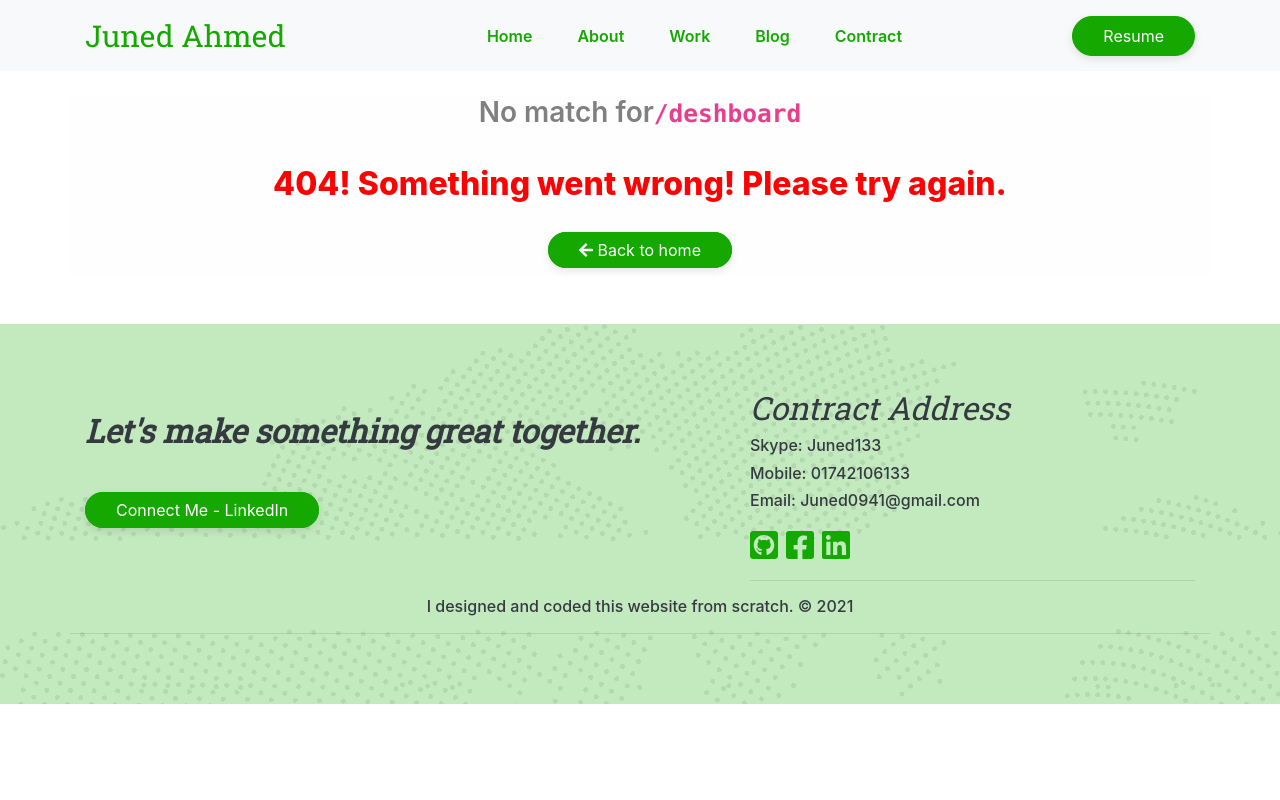
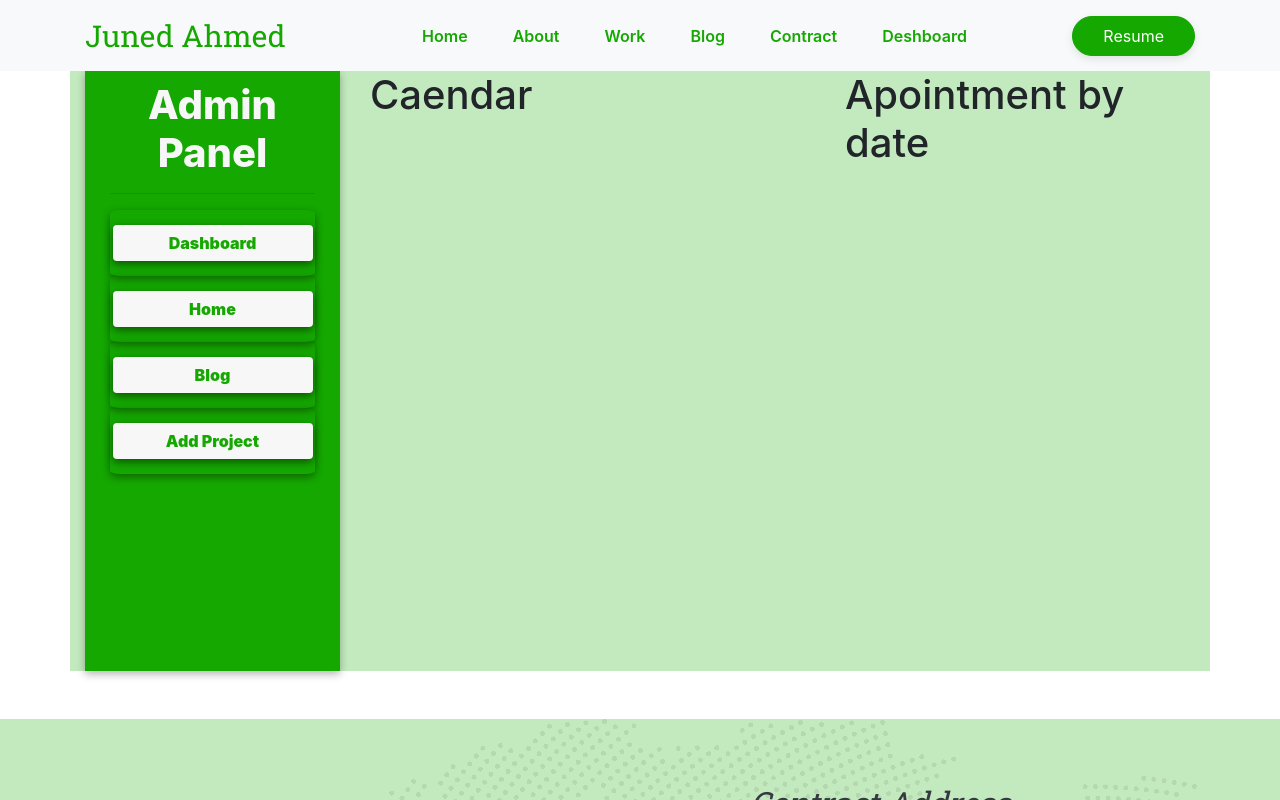
Before and after one commit to miahjuned/my-portfolio, a React (Create React App) app: page /deshboard in a window 1280 px wide. Shown: the top 800 px of the page. Built offline with nearby package versions, Linux system fonts and the light colour scheme.

Commit message:
added admin paneld

```diff
--- a/src/App.js
+++ b/src/App.js
@@ -13,6 +13,10 @@ import Work from './Component/Home/Work/Work';
 import Contract from './Component/Contract/Contract';
 import NoMatch from './Component/404/noMatch';
 import SmoothScroll from './Component/Home/SmoothScroll/SmoothScroll';
+import Deshboard from './Component/Home/Deshboard/Deshboard/Deshboard';
+import Sidebar_home from './Component/Home/Deshboard/ApointmentByDate/Sidebar_page/Sidebar_home';
+import SidebarBlog from './Component/Home/Deshboard/ApointmentByDate/Sidebar_page/SidebarBlog';
+import Sidebarproject from './Component/Home/Deshboard/ApointmentByDate/Sidebar_page/Sidebarproject';
 
 function App() {
   return (
@@ -36,12 +40,28 @@ function App() {
           <Work></Work>
         </Route>
 
+        <Route path="/sidebarhome">
+          <Sidebar_home></Sidebar_home>
+        </Route>
+
+        <Route path="/sidebarblog">
+          <SidebarBlog></SidebarBlog>
+        </Route>
+
+        <Route path="/sidebarproject">
+          <Sidebarproject></Sidebarproject>
+        </Route>
+
         <Route path="/about">
           <About/>
         </Route>
 
         <Route path="/contract">
           <Contract></Contract>
+        </Route>
+
+        <Route path="/deshboard">
+         <Deshboard></Deshboard>
         </Route>
 
         <Route path="*">
--- /dev/null
+++ b/src/Component/Home/Deshboard/ApointmentByDate/ApointmentByDate.js
@@ -0,0 +1,12 @@
+import React from 'react';
+import Blog from '../../Blog/Blog';
+
+const ApointmentByDate = () => {
+    return (
+        <div>
+            <h1>Apointment by date</h1>
+        </div>
+    );
+};
+
+export default ApointmentByDate;
--- /dev/null
+++ b/src/Component/Home/Deshboard/ApointmentByDate/Sidebar_page/SidebarBlog.js
@@ -0,0 +1,23 @@
+import React from 'react';
+import { Col, Container, Row } from 'react-bootstrap';
+import Blog from '../../../Blog/Blog';
+import Sidebar from '../../Sidebar/Sidebar';
+
+const SidebarBlog = () => {
+    return (
+        <Container >
+            <Row>
+                <Col md={3}>
+                    <div className="">
+                        <Sidebar></Sidebar>
+                    </div>
+                </Col>
+                <Col md={9}>
+                    <Blog></Blog>
+                </Col>
+            </Row>
+        </Container>
+    );
+};
+
+export default SidebarBlog;
--- /dev/null
+++ b/src/Component/Home/Deshboard/ApointmentByDate/Sidebar_page/Sidebar_home.js
@@ -0,0 +1,23 @@
+import React from 'react';
+import { Col, Container, Row } from 'react-bootstrap';
+import Home from '../../../Home/Home';
+import Sidebar from '../../Sidebar/Sidebar';
+
+const Sidebar_home = () => {
+    return (
+        <Container>
+            <Row>
+                <Col md={3}>
+                    <div className="">
+                        <Sidebar></Sidebar>
+                    </div>
+                </Col>
+                <Col md={9}>
+                    <Home></Home>
+                </Col>
+            </Row>
+        </Container>
+    );
+};
+
+export default Sidebar_home;
--- /dev/null
+++ b/src/Component/Home/Deshboard/ApointmentByDate/Sidebar_page/Sidebarproject.js
@@ -0,0 +1,23 @@
+import React from 'react';
+import { Col, Container, Row } from 'react-bootstrap';
+import Work from '../../../Work/Work';
+import Sidebar from '../../Sidebar/Sidebar';
+
+const sidebarproject = () => {
+    return (
+        <Container>
+            <Row>
+                <Col md={3}>
+                    <div className="">
+                        <Sidebar></Sidebar>
+                    </div>
+                </Col>
+                <Col md={9}>
+                    <Work></Work>
+                </Col>
+            </Row>
+        </Container>
+    );
+};
+
+export default sidebarproject;
--- /dev/null
+++ b/src/Component/Home/Deshboard/Deshboard/Deshboard.css
@@ -0,0 +1,4 @@
+.dashboard{
+    background-color: #14a80041;
+    height: 100%;
+}
--- /dev/null
+++ b/src/Component/Home/Deshboard/Deshboard/Deshboard.js
@@ -0,0 +1,31 @@
+import React from 'react';
+import { Col, Container, Row } from 'react-bootstrap';
+import ApointmentByDate from '../ApointmentByDate/ApointmentByDate';
+import Sidebar from '../Sidebar/Sidebar';
+import './Deshboard.css';
+const Deshboard = () => {
+    return (
+        <Container>
+            <Row className="dashboard">
+                <Col md={3}>
+                    <div  >
+                        <Sidebar></Sidebar>
+                    </div>
+                </Col>
+                <Col md={5} >
+                    <div className="" >
+                        <h1>Caendar</h1>
+                    </div>
+                </Col>
+                <Col  md={4} >
+                    <div className="" >
+                        <ApointmentByDate></ApointmentByDate>
+                    </div>
+                </Col>
+
+            </Row>
+        </Container>
+    );
+};
+
+export default Deshboard;
--- /dev/null
+++ b/src/Component/Home/Deshboard/Sidebar/Sidebar.css
@@ -0,0 +1,44 @@
+.sidebar-container{
+    box-shadow: 0px 3px 8px 0px rgba(0, 0, 0, 0.3);
+    background-color: #14a800;
+    height: 600px;
+    /* width: 40px; */
+    overflow: scroll;
+    text-align: center;
+}
+.sidebar{
+    padding: 10px;
+    margin-bottom: 10px;
+
+}
+.sidebar h1{
+    color: #f7f7f7;
+    font-weight: 800;
+}
+
+.sidebar .navLink li {
+    list-style: none;
+    border-radius: 5%;
+    box-shadow: 0px 3px 8px 0px rgba(0, 0, 0, 0.4);
+}
+.sidebar .navLink li .btn {
+    width: 200px !important;
+    margin: 15px 0;
+    border: none;
+    background-color: #f7f7f7 !important;
+    box-shadow: 0px 3px 8px 0px rgba(0, 0, 0, 0.5);
+}
+
+.sidebar .navLink li:hover .btn:hover {
+    box-shadow: 0px 20px 10px 0px #14a800;
+}
+
+
+.sidebar .navLink li .btn a {
+    text-decoration: none;
+    color: #14a800 !important;
+    font-weight: 900;
+    padding: 0 40px;
+
+
+}
--- /dev/null
+++ b/src/Component/Home/Deshboard/Sidebar/Sidebar.js
@@ -0,0 +1,31 @@
+import React from 'react';
+import { Button, Container } from 'react-bootstrap';
+import { Link } from 'react-router-dom';
+import './Sidebar.css';
+
+const Sidebar = () => {
+    return (
+        <Container className="sidebar-container" >
+            <div className="sidebar">
+                <h1>Admin Panel</h1>
+                <hr />
+                <ul className="navLink">
+                    <li>
+                        <Button><Link to="/deshboard">Dashboard</Link></Button>
+                    </li>
+                    <li>
+                        <Button><Link to="/sidebarhome">Home</Link></Button>
+                    </li>
+                    <li>
+                        <Button><Link to="/sidebarblog">Blog</Link> </Button>
+                    </li>
+                    <li>
+                        <Button><Link to="/sidebarproject">Add Project</Link></Button>
+                    </li>
+                </ul>
+            </div>
+        </Container>
+    );
+};
+
+export default Sidebar;
--- a/src/Component/Home/Navbar/Navbar.css
+++ b/src/Component/Home/Navbar/Navbar.css
@@ -1,5 +1,5 @@
 
-.navLink a {
+.navLink .navItem {
     margin-left: 15px;
     padding: 3px 15px;
     line-height: 30px;
@@ -10,7 +10,7 @@
     font-weight: 600;
 
 }
-.navLink a:hover {
+.navLink .navItem:hover {
     background-color: #14a800;
     border-radius: 10px;
     color: white;
--- a/src/Component/Home/Navbar/NavigastionBar.js
+++ b/src/Component/Home/Navbar/NavigastionBar.js
@@ -12,11 +12,12 @@ const NavbarArea = () => {
 
           <NavbarCollapse id="basic-navbar-nav" className="justify-content-end">
             <Nav className="navLink">
-              <Link to="/home">Home</Link>
-              <Link to="/about">About</Link>
-              <Link to="/work">Work</Link>
-              <Link to="/blog">Blog</Link>
-              <Link to="/contract">Contract</Link>
+              <Link className="navItem" to="/home">Home</Link>
+              <Link className="navItem" to="/about">About</Link>
+              <Link className="navItem" to="/work">Work</Link>
+              <Link className="navItem" to="/blog">Blog</Link>
+              <Link className="navItem" to="/contract">Contract</Link>
+              <Link className="navItem" to="/deshboard">Deshboard</Link>
             </Nav>
           </NavbarCollapse>
 
```
